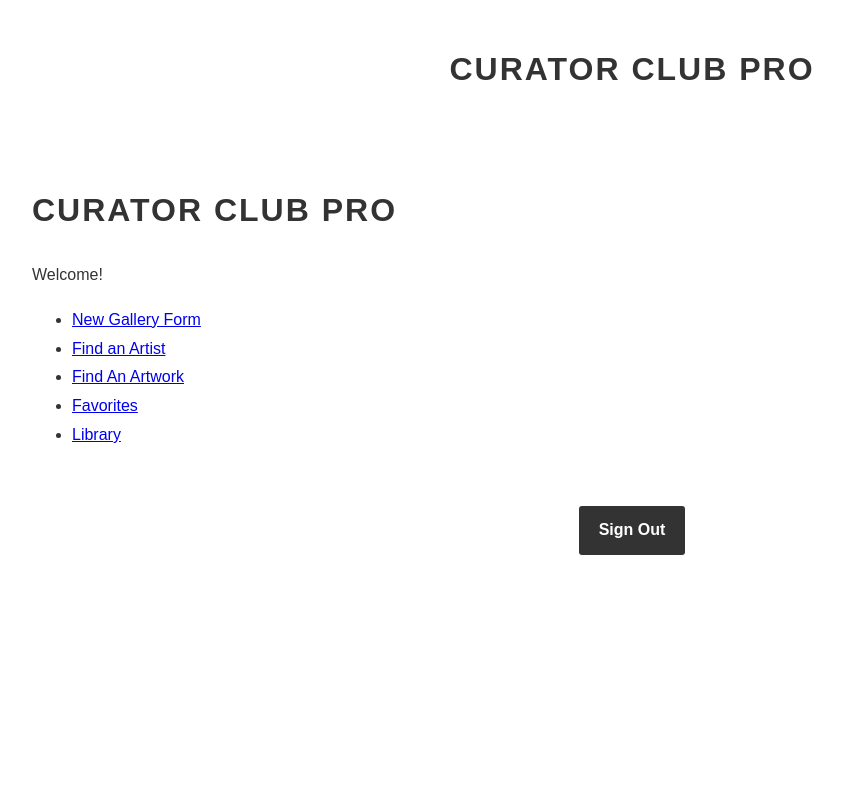
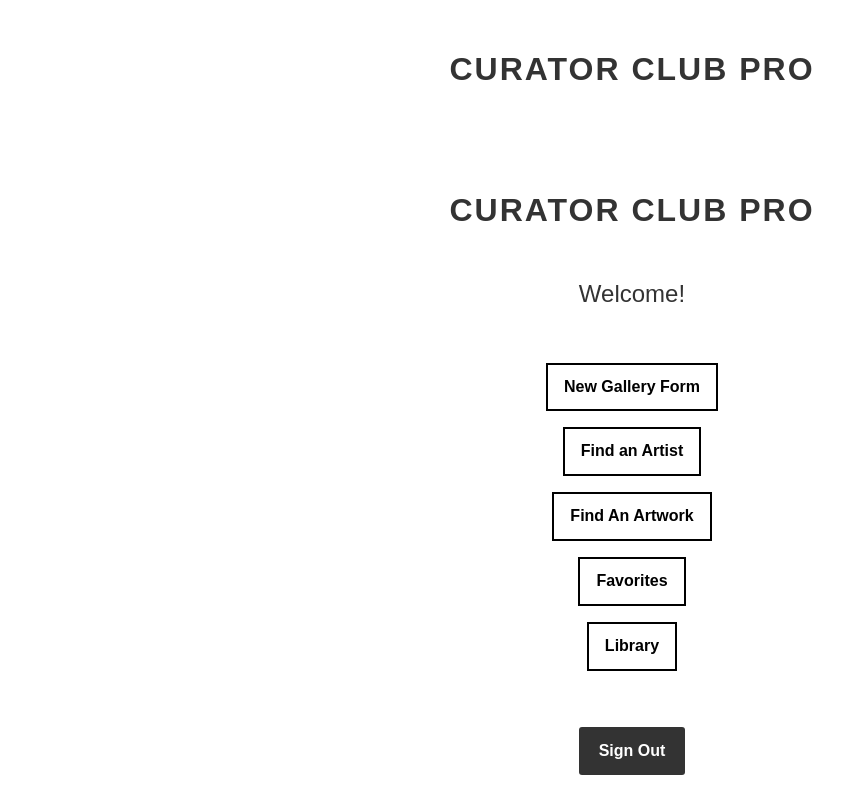
Before and after one commit to pammitu/Curator_Club_Pro, a React (Create React App) app in the folder frontend/: page /mainpage in a window 1280 px wide. Shown: the whole page, without its empty margins (8-851 px from the left). Built offline with nearby package versions, Linux system fonts and the light colour scheme.

Commit message:
fixing search functionality

```diff
--- a/frontend/src/components/FindArtist.js
+++ b/frontend/src/components/FindArtist.js
@@ -14,22 +14,23 @@ function FindArtist() {
         e.preventDefault();
         try {
             //replace search with your actual search endpoint
-            const response = await axios.get(`/search/artist?query=${searchQuery}`);
+            const response = await axios.get(`/api/artworks/search/artist?query=${searchQuery}`);
             setSearchResults(response.data);
         } catch (err) {
             console.error(err);
         }
-    }
+    };
+
     const handleAddToFavorites = async (artwork) => {
         try {
-            await axios.put('http://localhost:5000/artworks/artlover/collection/add', {
+            const response = await axios.put('/api/user/favorites', {
                 artworkId: artwork.id
             });
-            setFavoriteArtworks([...favoriteArtworks, artwork]);
+            setFavoriteArtworks([...favoriteArtworks, response.data]);
         } catch (err) {
             console.error(err);
         }
-    }
+    };
 
     return (
         <div>
--- a/frontend/src/components/MainPage.css
+++ b/frontend/src/components/MainPage.css
@@ -0,0 +1,42 @@
+.main-page {
+    text-align: center;
+}
+
+.main-page__title {
+    font-size: 2rem;
+    margin-bottom: 2rem;
+}
+
+.main-page__welcome {
+    font-size: 1.5rem;
+    margin-bottom: 2rem;
+}
+
+.main-page__nav {
+    display: flex;
+    justify-content: center;
+}
+
+.main-page__list {
+    list-style: none;
+    padding: 0;
+    margin: 0;
+}
+
+.main-page__item {
+    margin: 1rem;
+}
+
+.main-page__link {
+    display: inline-block;
+    padding: 0.5rem 1rem;
+    font-weight: bold;
+    text-decoration: none;
+    color: black;
+    border: 2px solid black;
+    transition: background-color 0.3s;
+}
+
+.main-page__link:hover {
+    background-color: #f5f5f5;
+}
```
